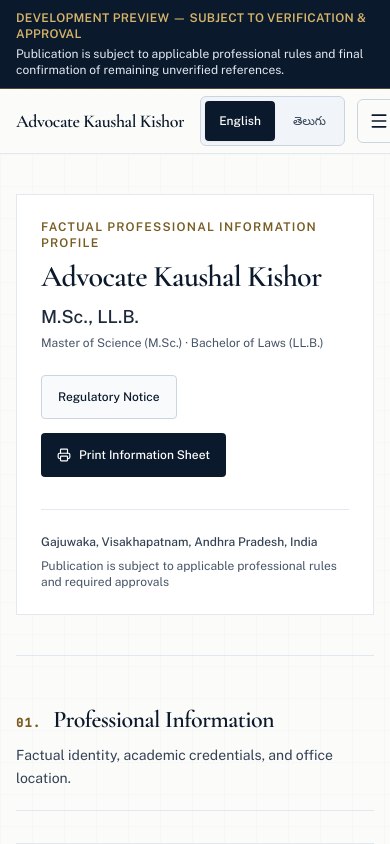
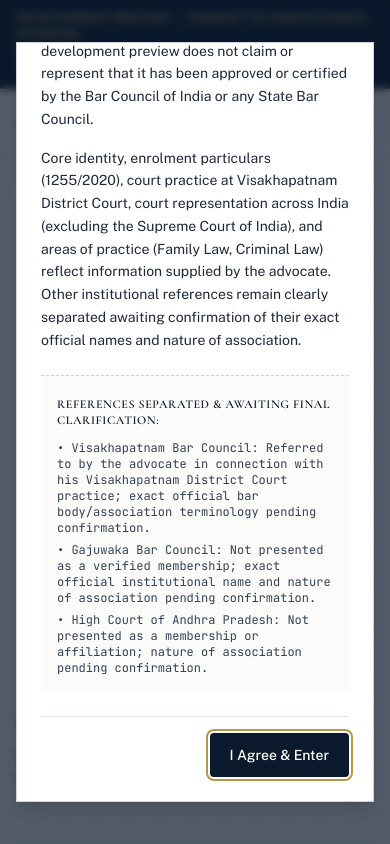
Before and after one commit to jawedimtiaz/advocate-kaushal-kishor, a React (Vite) app: page / in a window 390 px wide. Shown: the top 844 px of the page. Built offline with nearby package versions, Linux system fonts and the light colour scheme.

Commit message:
feat: implement BCI mandatory disclaimer and updates
- Add mandatory BCI disclaimer modal upon entry
- Update enrolment details and address format
- Enhance header with print functionality
- Improve language and UI consistency

```diff
--- a/src/App.tsx
+++ b/src/App.tsx
@@ -14,6 +14,7 @@ import { Footer } from './components/Footer';
 import { RegulatoryModal } from './components/RegulatoryModal';
 
 const LANGUAGE_STORAGE_KEY = 'advocate_kk_language_pref';
+const BCI_DISCLAIMER_STORAGE_KEY = 'bci_disclaimer_accepted';
 
 export default function App() {
   const [language, setLanguage] = useState<Language>(() => {
@@ -28,7 +29,21 @@ export default function App() {
     return 'en';
   });
 
-  const [isRegulatoryModalOpen, setIsRegulatoryModalOpen] = useState(false);
+  const [hasAcceptedDisclaimer, setHasAcceptedDisclaimer] = useState<boolean>(() => {
+    try {
+      return window.localStorage.getItem(BCI_DISCLAIMER_STORAGE_KEY) === 'true';
+    } catch {
+      return false;
+    }
+  });
+
+  const [isRegulatoryModalOpen, setIsRegulatoryModalOpen] = useState<boolean>(() => {
+    try {
+      return window.localStorage.getItem(BCI_DISCLAIMER_STORAGE_KEY) !== 'true';
+    } catch {
+      return true;
+    }
+  });
 
   const t = translations[language];
 
@@ -41,6 +56,16 @@ export default function App() {
       // Ignore storage access errors
     }
   }, [language, t.meta.pageTitle]);
+
+  const handleAcceptDisclaimer = () => {
+    try {
+      window.localStorage.setItem(BCI_DISCLAIMER_STORAGE_KEY, 'true');
+    } catch {
+      // Ignore storage access errors
+    }
+    setHasAcceptedDisclaimer(true);
+    setIsRegulatoryModalOpen(false);
+  };
 
   const handlePrint = () => {
     window.print();
@@ -80,6 +105,8 @@ export default function App() {
         language={language}
         onLanguageChange={setLanguage}
         content={t.nav}
+        onPrint={handlePrint}
+        printLabel={t.hero.printRecordButton}
       />
 
       {/* Main Content Container */}
@@ -118,14 +145,14 @@ export default function App() {
                 <button
                   type="button"
                   onClick={() => setIsRegulatoryModalOpen(true)}
-                  className="relative after:content-[''] after:absolute after:-inset-2 sm:after:-inset-1 px-4 py-2.5 sm:py-2 min-h-[44px] sm:min-h-[40px] inline-flex items-center justify-center text-xs font-medium text-[#0B192C] bg-[#F8FAFC] hover:bg-[#F1F5F9] border border-[#CBD5E1] rounded transition-colors whitespace-nowrap shrink-0 focus-visible:outline-2 focus-visible:outline-offset-2 focus-visible:outline-[#B8964C]"
+                  className="relative after:content-[''] after:absolute after:-inset-1.5 after:rounded-md px-4 py-2.5 sm:py-2 min-h-[44px] min-w-[44px] sm:min-h-[40px] inline-flex items-center justify-center text-xs font-medium text-[#0B192C] bg-[#F8FAFC] hover:bg-[#F1F5F9] border border-[#CBD5E1] rounded transition-colors whitespace-nowrap shrink-0 focus-visible:outline-2 focus-visible:outline-offset-2 focus-visible:outline-[#B8964C]"
                 >
                   {t.hero.regulatoryNoticeButton}
                 </button>
                 <button
                   type="button"
                   onClick={handlePrint}
-                  className="relative after:content-[''] after:absolute after:-inset-2 sm:after:-inset-1 inline-flex items-center justify-center gap-2 px-4 py-2.5 sm:py-2 min-h-[44px] sm:min-h-[40px] text-xs font-medium text-white bg-[#0B192C] hover:bg-[#1E293B] rounded transition-colors whitespace-nowrap shrink-0 focus-visible:outline-2 focus-visible:outline-offset-2 focus-visible:outline-[#B8964C]"
+                  className="relative after:content-[''] after:absolute after:-inset-1.5 after:rounded-md inline-flex items-center justify-center gap-2 px-4 py-2.5 sm:py-2 min-h-[44px] min-w-[44px] sm:min-h-[40px] text-xs font-medium text-white bg-[#0B192C] hover:bg-[#1E293B] rounded transition-colors whitespace-nowrap shrink-0 focus-visible:outline-2 focus-visible:outline-offset-2 focus-visible:outline-[#B8964C]"
                 >
                   <Printer className="w-3.5 h-3.5" aria-hidden="true" />
                   <span>{t.hero.printRecordButton}</span>
@@ -199,6 +226,13 @@ export default function App() {
 
             <p className="mt-4 pt-4 border-t border-dashed border-[#CBD5E1] text-xs text-[#475569] leading-relaxed">
               {t.enrolmentSection.unconfirmedReferencesDisclaimer}
+            </p>
+          </div>
+
+          {/* Statutory Declaration of Truth */}
+          <div className="print-declaration-box mt-6 border-l-2 border-[#785C22] bg-white border border-[#E2E8F0] p-5 sm:p-6">
+            <p className="text-xs sm:text-sm font-medium text-[#0B192C] leading-relaxed">
+              {t.enrolmentSection.statutoryDeclaration}
             </p>
           </div>
         </section>
@@ -279,11 +313,15 @@ export default function App() {
         onOpenRegulatoryModal={() => setIsRegulatoryModalOpen(true)}
       />
 
-      {/* Regulatory & Placeholder Review Modal */}
+      {/* Regulatory & BCI Rule 36 Entrance / Review Modal */}
       <RegulatoryModal
-        isOpen={isRegulatoryModalOpen}
+        isOpen={!hasAcceptedDisclaimer || isRegulatoryModalOpen}
+        isMandatoryEntrance={!hasAcceptedDisclaimer}
+        onAccept={handleAcceptDisclaimer}
         onClose={() => setIsRegulatoryModalOpen(false)}
         content={t.modal}
+        language={language}
+        onLanguageChange={setLanguage}
       />
     </div>
   );
--- a/src/components/Header.tsx
+++ b/src/components/Header.tsx
@@ -1,17 +1,24 @@
 import React, { useEffect, useState } from 'react';
-import { Menu, X } from 'lucide-react';
+import { Menu, Printer, X } from 'lucide-react';
 import { Language, TranslationContent } from '../data/translations';
 
 interface HeaderProps {
   language: Language;
   onLanguageChange: (lang: Language) => void;
   content: TranslationContent['nav'];
+  onPrint?: () => void;
+  printLabel?: string;
 }
+
+const TOUCH_OVERLAY_CLASS =
+  "relative after:content-[''] after:absolute after:-inset-1.5 after:rounded-md";
 
 export const Header: React.FC<HeaderProps> = ({
   language,
   onLanguageChange,
   content,
+  onPrint,
+  printLabel = 'Print Information Sheet',
 }) => {
   const [mobileMenuOpen, setMobileMenuOpen] = useState(false);
 
@@ -39,11 +46,11 @@ export const Header: React.FC<HeaderProps> = ({
 
   return (
     <header className="sticky top-0 z-40 bg-[#FBFBF9]/95 backdrop-blur-sm border-b border-[#E2E8F0] no-print">
-      <div className="max-w-5xl mx-auto px-4 sm:px-6 lg:px-8 h-16 flex items-center justify-between gap-4 sm:gap-8">
+      <div className="max-w-5xl mx-auto px-4 sm:px-6 lg:px-8 h-16 flex items-center justify-between gap-3 sm:gap-8">
         {/* Zone 1: Single text element wordmark */}
         <a
           href="#top"
-          className="font-display text-lg sm:text-2xl font-semibold tracking-tight text-[#0B192C] whitespace-nowrap shrink-0 truncate max-w-[190px] sm:max-w-none focus-visible:outline-2 focus-visible:outline-offset-4 focus-visible:outline-[#B8964C]"
+          className="font-display text-lg sm:text-2xl font-semibold tracking-tight text-[#0B192C] whitespace-nowrap shrink-0 truncate max-w-[155px] sm:max-w-none focus-visible:outline-2 focus-visible:outline-offset-4 focus-visible:outline-[#B8964C]"
         >
           {content.brandName}
         </a>
@@ -64,8 +71,8 @@ export const Header: React.FC<HeaderProps> = ({
           ))}
         </nav>
 
-        {/* Zone 3: Bilingual Segmented Language Control + Mobile Toggle */}
-        <div className="flex items-center gap-3 shrink-0">
+        {/* Zone 3: Bilingual Segmented Language Control, Print Action & Mobile Toggle */}
+        <div className="flex items-center gap-2 sm:gap-3 shrink-0">
           <div
             role="group"
             aria-label={content.languageLabel}
@@ -76,7 +83,7 @@ export const Header: React.FC<HeaderProps> = ({
               onClick={() => onLanguageChange('en')}
               aria-pressed={language === 'en'}
               lang="en"
-              className={`relative after:content-[''] after:absolute after:-inset-y-2 after:-inset-x-0.5 sm:after:-inset-y-1 px-3.5 py-2 sm:px-3 sm:py-1.5 text-xs font-medium rounded transition-colors whitespace-nowrap shrink-0 min-h-[40px] sm:min-h-[36px] inline-flex items-center justify-center focus-visible:outline-2 focus-visible:outline-offset-2 focus-visible:outline-[#B8964C] ${
+              className={`${TOUCH_OVERLAY_CLASS} px-3.5 py-2 sm:px-3 sm:py-1.5 min-h-[44px] min-w-[44px] sm:min-h-[36px] text-xs font-medium rounded transition-colors whitespace-nowrap shrink-0 inline-flex items-center justify-center focus-visible:outline-2 focus-visible:outline-offset-2 focus-visible:outline-[#B8964C] ${
                 language === 'en'
                   ? 'bg-[#0B192C] text-white shadow-xs'
                   : 'text-[#334155] hover:text-[#0B192C] hover:bg-white/60'
@@ -89,7 +96,7 @@ export const Header: React.FC<HeaderProps> = ({
               onClick={() => onLanguageChange('te')}
               aria-pressed={language === 'te'}
               lang="te"
-              className={`relative after:content-[''] after:absolute after:-inset-y-2 after:-inset-x-0.5 sm:after:-inset-y-1 px-3.5 py-2 sm:px-3 sm:py-1.5 text-xs font-medium rounded transition-colors whitespace-nowrap shrink-0 min-h-[40px] sm:min-h-[36px] inline-flex items-center justify-center focus-visible:outline-2 focus-visible:outline-offset-2 focus-visible:outline-[#B8964C] ${
+              className={`${TOUCH_OVERLAY_CLASS} px-3.5 py-2 sm:px-3 sm:py-1.5 min-h-[44px] min-w-[44px] sm:min-h-[36px] text-xs font-medium rounded transition-colors whitespace-nowrap shrink-0 inline-flex items-center justify-center focus-visible:outline-2 focus-visible:outline-offset-2 focus-visible:outline-[#B8964C] ${
                 language === 'te'
                   ? 'bg-[#0B192C] text-white shadow-xs'
                   : 'text-[#334155] hover:text-[#0B192C] hover:bg-white/60'
@@ -99,13 +106,26 @@ export const Header: React.FC<HeaderProps> = ({
             </button>
           </div>
 
+          {onPrint && (
+            <button
+              type="button"
+              onClick={onPrint}
+              aria-label={printLabel}
+              title={printLabel}
+              className={`${TOUCH_OVERLAY_CLASS} inline-flex items-center justify-center gap-1.5 px-3 py-2 min-h-[44px] min-w-[44px] sm:min-h-[38px] rounded-md border border-[#CBD5E1] bg-white text-[#0B192C] hover:bg-[#F1F5F9] text-xs font-medium transition-colors whitespace-nowrap shrink-0 focus-visible:outline-2 focus-visible:outline-offset-2 focus-visible:outline-[#B8964C]`}
+            >
+              <Printer className="w-4 h-4 shrink-0" aria-hidden="true" />
+              <span className="hidden lg:inline">{printLabel}</span>
+            </button>
+          )}
+
           <button
             type="button"
             onClick={() => setMobileMenuOpen((prev) => !prev)}
             aria-expanded={mobileMenuOpen}
             aria-controls="mobile-navigation-drawer"
             aria-label={mobileMenuOpen ? content.mobileMenuClose : content.mobileMenuOpen}
-            className="relative after:content-[''] after:absolute after:-inset-1.5 md:hidden inline-flex items-center justify-center w-11 h-11 rounded-md border border-[#CBD5E1] text-[#0B192C] hover:bg-[#F1F5F9] transition-colors focus-visible:outline-2 focus-visible:outline-offset-2 focus-visible:outline-[#B8964C]"
+            className={`${TOUCH_OVERLAY_CLASS} md:hidden inline-flex items-center justify-center min-w-[44px] min-h-[44px] w-11 h-11 rounded-md border border-[#CBD5E1] text-[#0B192C] hover:bg-[#F1F5F9] transition-colors focus-visible:outline-2 focus-visible:outline-offset-2 focus-visible:outline-[#B8964C]`}
           >
             {mobileMenuOpen ? <X className="w-5 h-5" /> : <Menu className="w-5 h-5" />}
           </button>
--- a/src/components/RegulatoryModal.tsx
+++ b/src/components/RegulatoryModal.tsx
@@ -1,27 +1,35 @@
 import React, { useEffect, useRef } from 'react';
 import { X } from 'lucide-react';
-import { TranslationContent } from '../data/translations';
+import { Language, TranslationContent } from '../data/translations';
 
 interface RegulatoryModalProps {
   isOpen: boolean;
+  isMandatoryEntrance?: boolean;
+  onAccept?: () => void;
   onClose: () => void;
   content: TranslationContent['modal'];
+  language?: Language;
+  onLanguageChange?: (lang: Language) => void;
 }
 
 export const RegulatoryModal: React.FC<RegulatoryModalProps> = ({
   isOpen,
+  isMandatoryEntrance = false,
+  onAccept,
   onClose,
   content,
+  language,
+  onLanguageChange,
 }) => {
-  const closeButtonRef = useRef<HTMLButtonElement>(null);
+  const primaryActionRef = useRef<HTMLButtonElement>(null);
 
   useEffect(() => {
     if (!isOpen) return;
     const previouslyFocused = document.activeElement as HTMLElement | null;
-    closeButtonRef.current?.focus();
+    primaryActionRef.current?.focus();
 
     const handleKeyDown = (event: KeyboardEvent) => {
-      if (event.key === 'Escape') {
+      if (event.key === 'Escape' && !isMandatoryEntrance) {
         onClose();
       }
     };
@@ -30,18 +38,26 @@ export const RegulatoryModal: React.FC<RegulatoryModalProps> = ({
       window.removeEventListener('keydown', handleKeyDown);
       previouslyFocused?.focus?.();
     };
-  }, [isOpen, onClose]);
+  }, [isOpen, isMandatoryEntrance, onClose]);
 
   if (!isOpen) return null;
+
+  const handlePrimaryAction = () => {
+    if (isMandatoryEntrance && onAccept) {
+      onAccept();
+    } else {
+      onClose();
+    }
+  };
 
   return (
     <div
       onClick={(event) => {
-        if (event.target === event.currentTarget) {
+        if (!isMandatoryEntrance && event.target === event.currentTarget) {
           onClose();
         }
       }}
-      className="fixed inset-0 z-50 flex items-center justify-center p-4 bg-[#0B192C]/60 backdrop-blur-xs no-print"
+      className="fixed inset-0 z-50 flex items-center justify-center p-4 bg-[#0B192C]/70 backdrop-blur-xs no-print"
       role="dialog"
       aria-modal="true"
       aria-labelledby="regulatory-modal-title"
@@ -59,8 +75,44 @@ export const RegulatoryModal: React.FC<RegulatoryModalProps> = ({
               {content.subtitle}
             </p>
           </div>
+
+          <div className="flex items-center gap-2 shrink-0">
+            {language && onLanguageChange && (
+              <div
+                role="group"
+                aria-label="Language selection"
+                className="inline-flex items-center border border-[#CBD5E1] rounded p-0.5 bg-[#F8FAFC]"
+              >
                 <button
-            ref={closeButtonRef}
+                  type="button"
+                  onClick={() => onLanguageChange('en')}
+                  aria-pressed={language === 'en'}
+                  className={`px-2.5 py-1 min-h-[36px] text-xs font-medium rounded-xs transition-colors ${
+                    language === 'en'
+                      ? 'bg-[#0B192C] text-white'
+                      : 'text-[#334155] hover:text-[#0B192C]'
+                  }`}
+                >
+                  EN
+                </button>
+                <button
+                  type="button"
+                  onClick={() => onLanguageChange('te')}
+                  aria-pressed={language === 'te'}
+                  lang="te"
+                  className={`px-2.5 py-1 min-h-[36px] text-xs font-medium rounded-xs transition-colors ${
+                    language === 'te'
+                      ? 'bg-[#0B192C] text-white'
+                      : 'text-[#334155] hover:text-[#0B192C]'
+                  }`}
+                >
+                  తెలుగు
+                </button>
+              </div>
+            )}
+
+            {!isMandatoryEntrance && (
+              <button
                 type="button"
                 onClick={onClose}
                 aria-label={content.closeButton}
@@ -68,9 +120,15 @@ export const RegulatoryModal: React.FC<RegulatoryModalProps> = ({
               >
                 <X className="w-5 h-5" />
               </button>
+            )}
+          </div>
         </div>
 
         <div className="mt-5 space-y-4 text-sm sm:text-base text-[#1E293B] leading-relaxed">
+          <div className="border-l-2 border-[#785C22] bg-[#FBFBF9] px-4 py-3 text-xs sm:text-sm text-[#0B192C] font-medium">
+            {content.mandatoryEntranceNote}
+          </div>
+
           {content.paragraphs.map((paragraph, idx) => (
             <p key={idx}>{paragraph}</p>
           ))}
@@ -89,11 +147,12 @@ export const RegulatoryModal: React.FC<RegulatoryModalProps> = ({
 
         <div className="mt-6 pt-4 border-t border-[#E2E8F0] flex justify-end">
           <button
+            ref={primaryActionRef}
             type="button"
-            onClick={onClose}
-            className="px-5 py-2.5 min-h-[40px] text-sm font-medium bg-[#0B192C] text-white hover:bg-[#1E293B] rounded transition-colors whitespace-nowrap shrink-0 focus-visible:outline-2 focus-visible:outline-offset-2 focus-visible:outline-[#B8964C]"
+            onClick={handlePrimaryAction}
+            className="px-5 py-2.5 min-h-[44px] text-sm font-medium bg-[#0B192C] text-white hover:bg-[#1E293B] rounded transition-colors whitespace-nowrap shrink-0 focus-visible:outline-2 focus-visible:outline-offset-2 focus-visible:outline-[#B8964C]"
           >
-            {content.closeButton}
+            {isMandatoryEntrance ? content.acceptButton : content.closeButton}
           </button>
         </div>
       </div>
--- a/src/data/translations.ts
+++ b/src/data/translations.ts
@@ -54,6 +54,7 @@ export interface TranslationContent {
     title: string;
     subtitle: string;
     fields: RecordItem[];
+    statutoryDeclaration: string;
     unconfirmedReferencesTitle: string;
     unconfirmedReferencesSubtitle: string;
     unconfirmedReferencesItems: {
@@ -117,7 +118,9 @@ export interface TranslationContent {
   modal: {
     title: string;
     subtitle: string;
+    acceptButton: string;
     closeButton: string;
+    mandatoryEntranceNote: string;
     paragraphs: string[];
     placeholderSummaryTitle: string;
     placeholderSummaryItems: string[];
@@ -202,6 +205,8 @@ export const translations: Record<Language, TranslationContent> = {
           id: 'enrolment-number',
           label: 'Enrolment Number',
           value: '1255/2020',
+          secondaryValue:
+            'Verification note: Standard State Bar Council prefix formatting is AP/1255/2020 (subject to roll certificate verification)',
           isPlaceholder: false,
           isMono: true,
         },
@@ -215,7 +220,7 @@ export const translations: Record<Language, TranslationContent> = {
         {
           id: 'original-sbc',
           label: 'State/Place of Original Enrolment',
-          value: 'Amravati',
+          value: 'Amaravati',
           isPlaceholder: false,
         },
         {
@@ -225,6 +230,8 @@ export const translations: Record<Language, TranslationContent> = {
           isPlaceholder: false,
         },
       ],
+      statutoryDeclaration:
+        'Declaration: I hereby declare that the information given above is true and correct. — Advocate Kaushal Kishor',
       unconfirmedReferencesTitle:
         'Additional References Supplied by Advocate — Pending Clarification',
       unconfirmedReferencesSubtitle:
@@ -339,7 +346,10 @@ export const translations: Record<Language, TranslationContent> = {
     modal: {
       title: 'Regulatory Notice & Clarification Disclosure',
       subtitle: 'Important notice regarding professional rules and items awaiting final clarification',
+      acceptButton: 'I Agree & Enter',
       closeButton: 'Close Notice',
+      mandatoryEntranceNote:
+        'In accordance with Rule 36 of the Bar Council of India Rules, visitors must confirm that they are accessing this factual professional information profile of their own accord and that there has been no advertisement, personal communication, solicitation, invitation, or inducement of any sort.',
       paragraphs: [
         'This website has been structured strictly as a factual professional information profile. It contains no promotional slogans, comparative claims, testimonials, case outcomes, consultation booking forms, or unsupported specialisation claims.',
         'Publication of any advocate information website is subject to applicable professional rules (including Rule 36 of the Bar Council of India Rules) and required approvals. This development preview does not claim or represent that it has been approved or certified by the Bar Council of India or any State Bar Council.',
@@ -430,6 +440,8 @@ export const translations: Record<Language, TranslationContent> = {
           id: 'enrolment-number',
           label: 'నమోదు సంఖ్య (Enrolment Number)',
           value: '1255/2020',
+          secondaryValue:
+            'ధృవీకరణ గమనిక: ప్రామాణిక స్టేట్ బార్ కౌన్సిల్ ప్రిఫిక్స్ ఫార్మాట్ AP/1255/2020 (నమోదు ధృవీకరణ పత్రం పరిశీలనకు లోబడి ఉంటుంది)',
           isPlaceholder: false,
           isMono: true,
         },
@@ -443,7 +455,7 @@ export const translations: Record<Language, TranslationContent> = {
         {
           id: 'original-sbc',
           label: 'మొదటి నమోదు రాష్ట్రం / ప్రదేశం (State/Place of Original Enrolment)',
-          value: 'అమరావతి (Amravati)',
+          value: 'అమరావతి (Amaravati)',
           isPlaceholder: false,
         },
         {
@@ -453,6 +465,8 @@ export const translations: Record<Language, TranslationContent> = {
           isPlaceholder: false,
         },
       ],
+      statutoryDeclaration:
+        'ప్రకటన: పైన పేర్కొన్న సమాచారం అంతా సత్యమని మరియు సరైనదని నేను ఇందుమూలంగా ప్రకటిస్తున్నాను. — న్యాయవాది కౌశల్ కిషోర్ (Declaration: I hereby declare that the information given above is true and correct. — Advocate Kaushal Kishor)',
       unconfirmedReferencesTitle:
         'న్యాయవాది అందించిన ఇతర ప్రస్తావనలు — స్పష్టత పెండింగ్‌లో ఉన్న వివరాలు',
       unconfirmedReferencesSubtitle:
@@ -570,7 +584,10 @@ export const translations: Record<Language, TranslationContent> = {
     modal: {
       title: 'నిబంధనల గమనిక & వివరణ ప్రకటన',
       subtitle: 'వృత్తిపరమైన నిబంధనలు మరియు తుది నిర్ధారణ కోసం వేచి ఉన్న అంశాల ముఖ్య గమనిక',
+      acceptButton: 'అంగీకరించి కొనసాగండి (I Agree & Enter)',
       closeButton: 'మూసివేయండి',
+      mandatoryEntranceNote:
+        'బార్ కౌన్సిల్ ఆఫ్ ఇండియా నిబంధన 36 ప్రకారం, సందర్శకులు తమ స్వంత ఇష్టప్రకారం ఈ వాస్తవిక వృత్తిపరమైన సమాచారాన్ని వీక్షిస్తున్నారని మరియు ఇందులో ఎటువంటి ప్రకటన, వ్యక్తిగత సమాచారం, ఆహ్వానం లేదా ప్రలోభం లేదని ధృవీకరించాలి.',
       paragraphs: [
         'ఈ వెబ్‌సైట్ కేవలం వాస్తవిక వృత్తిపరమైన సమాచార ప్రొఫైల్‌గా మాత్రమే రూపొందించబడింది. ఇందులో ఎలాంటి ప్రచార నినాదాలు, క్లయింట్ సమీక్షలు, కేసుల ఫలితాలు, లేదా అపాయింట్‌మెంట్ బుకింగ్ ఫారమ్‌లు చేర్చబడలేదు.',
         'ఈ వెబ్‌సైట్ ప్రచురణ వర్తించే వృత్తిపరమైన నిబంధనలు (బార్ కౌన్సిల్ ఆఫ్ ఇండియా నిబంధన 36 తో సహా) మరియు అవసరమైన ఆమోదాలకు లోబడి ఉంటుంది. ఈ ప్రివ్యూ బార్ కౌన్సిల్ ఆమోదం పొందినట్లు ఎటువంటి దావా చేయదు.',
--- a/src/index.css
+++ b/src/index.css
@@ -35,17 +35,22 @@
 
   /* Subtle outer archival backdrop vs. elevated main dossier sheet */
   .page-backdrop {
-    background-color: #F3F4F1;
-    background-image: radial-gradient(rgba(15, 23, 42, 0.055) 0.75px, transparent 0.75px);
+    background-color: #EFEFE9;
+    background-image: radial-gradient(rgba(11, 25, 44, 0.065) 0.75px, transparent 0.75px);
     background-size: 20px 20px;
   }
 
   .main-dossier-container {
-    background-color: #FBFBF9;
+    background-color: #FAF9F5;
     background-image:
-      linear-gradient(to right, rgba(11, 25, 44, 0.016) 1px, transparent 1px),
-      linear-gradient(to bottom, rgba(11, 25, 44, 0.016) 1px, transparent 1px);
-    background-size: 32px 32px;
+      radial-gradient(rgba(184, 150, 76, 0.045) 1px, transparent 1px),
+      linear-gradient(to right, rgba(11, 25, 44, 0.022) 1px, transparent 1px),
+      linear-gradient(to bottom, rgba(11, 25, 44, 0.022) 1px, transparent 1px);
+    background-size: 16px 16px, 32px 32px, 32px 32px;
+    background-position: 0 0, 0 0, 0 0;
+    box-shadow:
+      0 1px 3px rgba(11, 25, 44, 0.03),
+      0 10px 30px -12px rgba(11, 25, 44, 0.045);
   }
 }
 
@@ -75,6 +80,7 @@
   .main-dossier-container {
     background-color: #FFFFFF !important;
     background-image: none !important;
+    box-shadow: none !important;
     color: #000000 !important;
     font-size: 10.5pt !important;
     line-height: 1.45 !important;
@@ -266,6 +272,23 @@
     padding-bottom: 4pt !important;
   }
 
+  .print-declaration-box {
+    margin-top: 8pt !important;
+    padding: 7pt 10pt !important;
+    border: 0.75pt solid #0B192C !important;
+    border-left: 2.5pt solid #0B192C !important;
+    background-color: #FFFFFF !important;
+    break-inside: avoid;
+    page-break-inside: avoid;
+  }
+
+  .print-declaration-box p {
+    font-size: 9.5pt !important;
+    font-weight: 600 !important;
+    color: #000000 !important;
+    margin: 0 !important;
+  }
+
   .print-avoid-break {
     break-inside: avoid;
     page-break-inside: avoid;
```
Also changed, not shown: 1 other file (tests, documents, lock files or other folders). Lines whose indentation alone changed are shown as unchanged.
